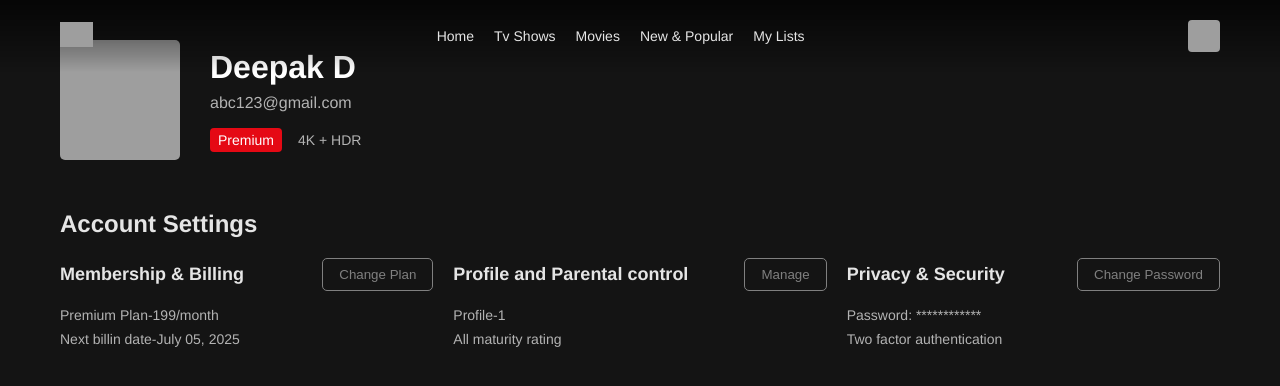
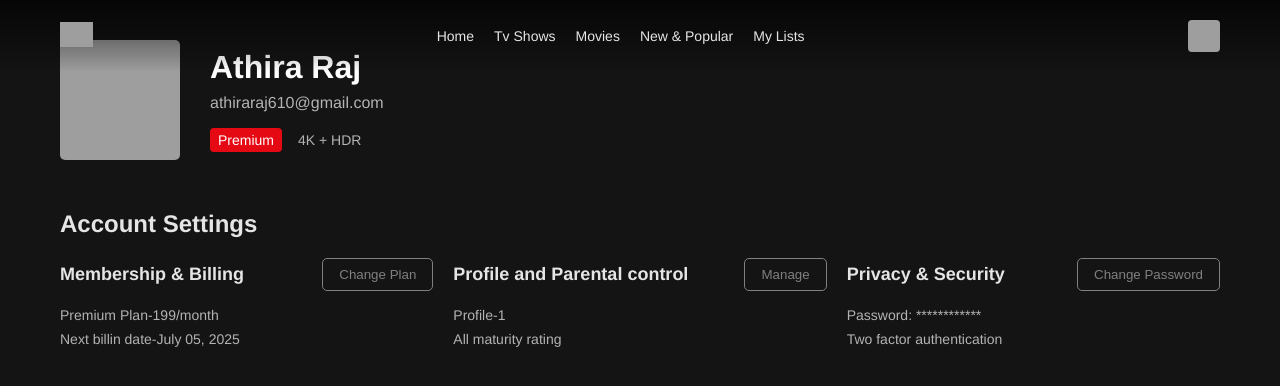
Before and after one commit to athi-raj/NetflixClone, a plain HTML site: page profile-details.html in a window 1280 px wide. Drawn offline with Linux system fonts and the light colour scheme; grey boxes are pictures that could not be loaded; some icons are missing.

Commit message:
Update profile-details.html

```diff
--- a/profile-details.html
+++ b/profile-details.html
@@ -45,8 +45,8 @@
           />
         </div>
         <div class="profile-info">
-          <h1 class="profile-name">Deepak D</h1>
-          <p class="profile-email">abc123@gmail.com</p>
+          <h1 class="profile-name">Athira Raj</h1>
+          <p class="profile-email">athiraraj610@gmail.com</p>
           <div class="membership-info">
             <span class="membership-badge">Premium</span>
             <span class="membership-details">4K + HDR</span>
```
